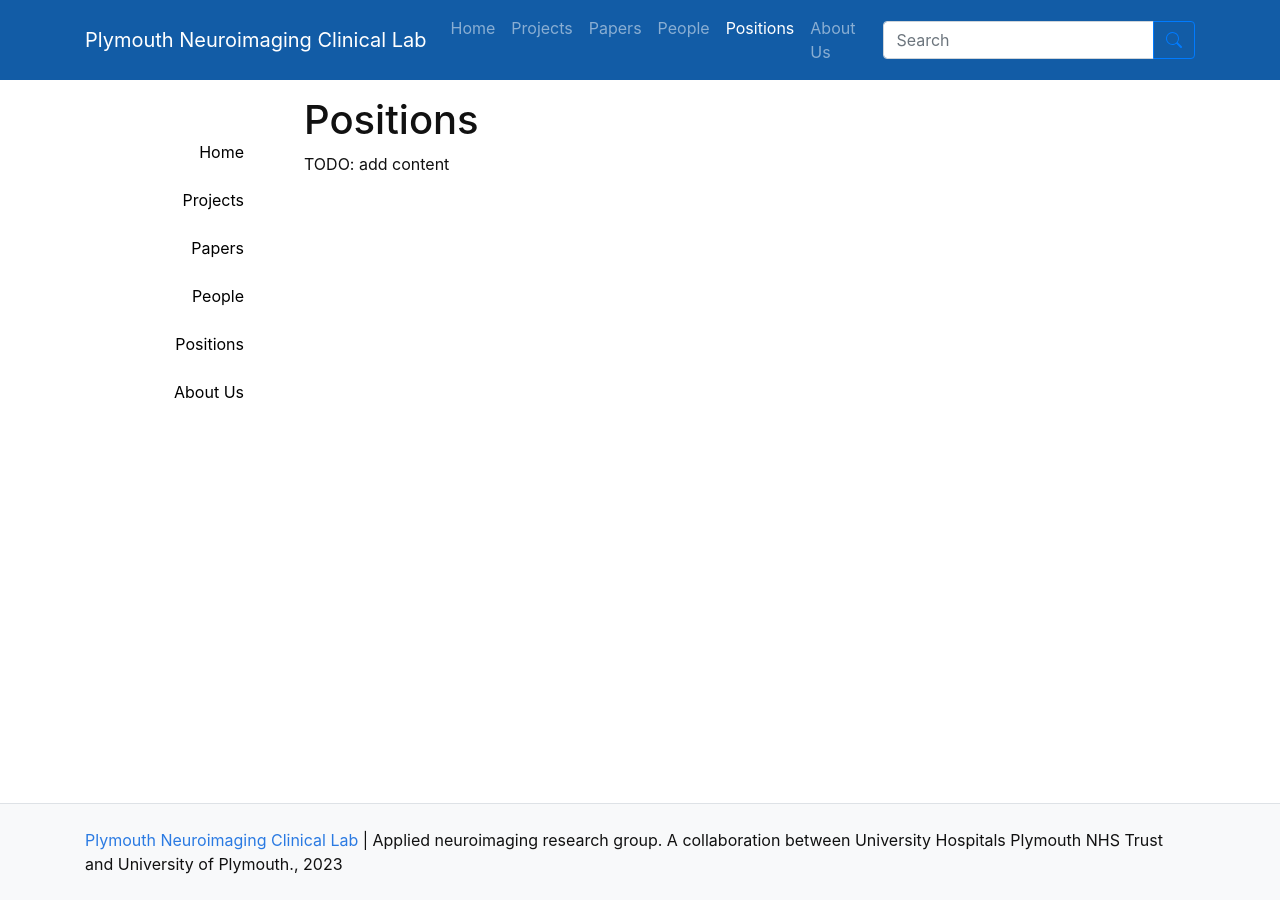
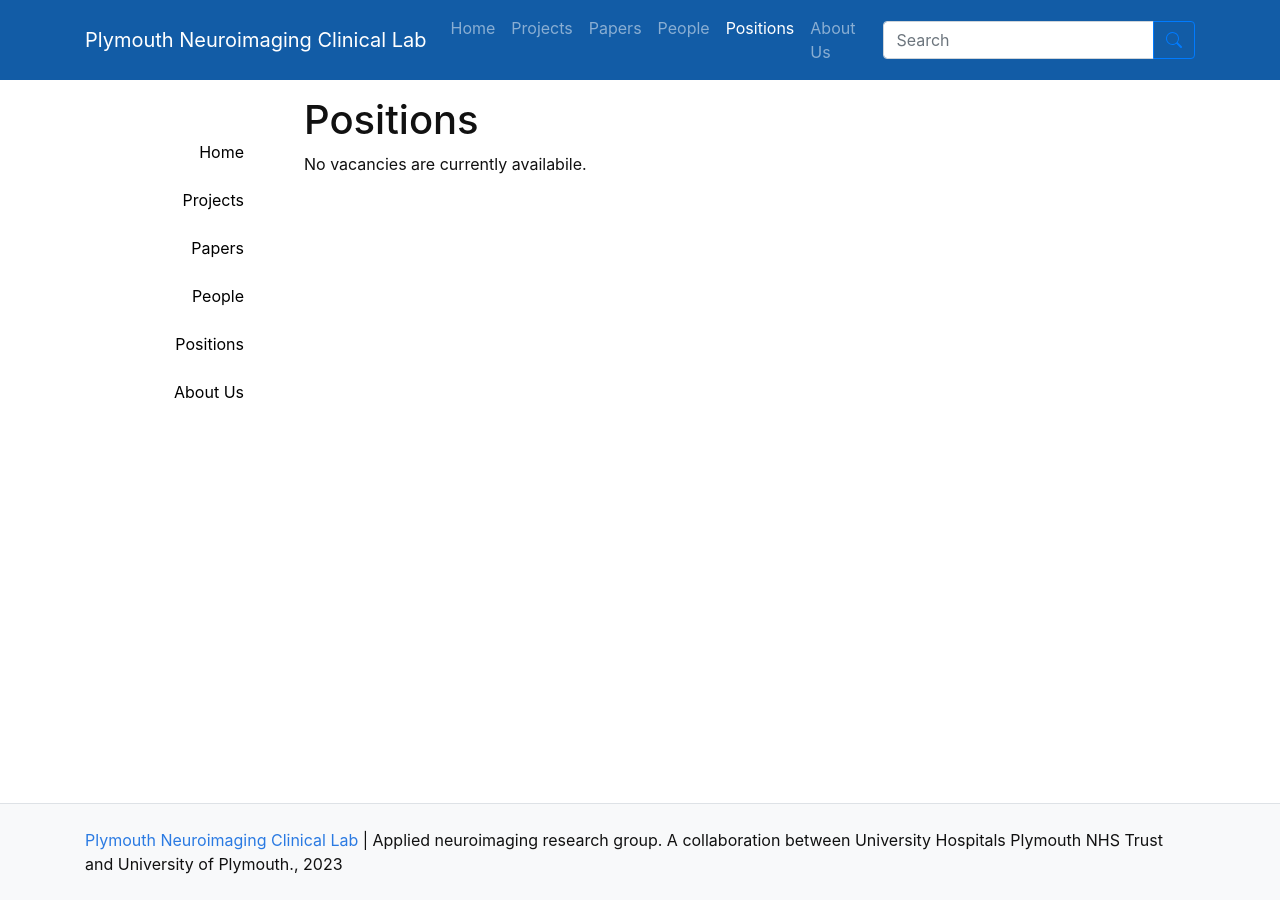
Before and after one commit to sustainsw/sustainsw.github.io, a Jekyll site: the page built from pages/positions.md, in a window 1280 px wide. Built offline with Jekyll 4.4.1, drawn with Linux system fonts in a browser that asks for light colours.

Commit message:
No current vacancies

```diff
--- a/pages/positions.md
+++ b/pages/positions.md
@@ -4,4 +4,4 @@
 nav_order: 4
 ---
 
-TODO: add content
+No vacancies are currently availabile.
```
